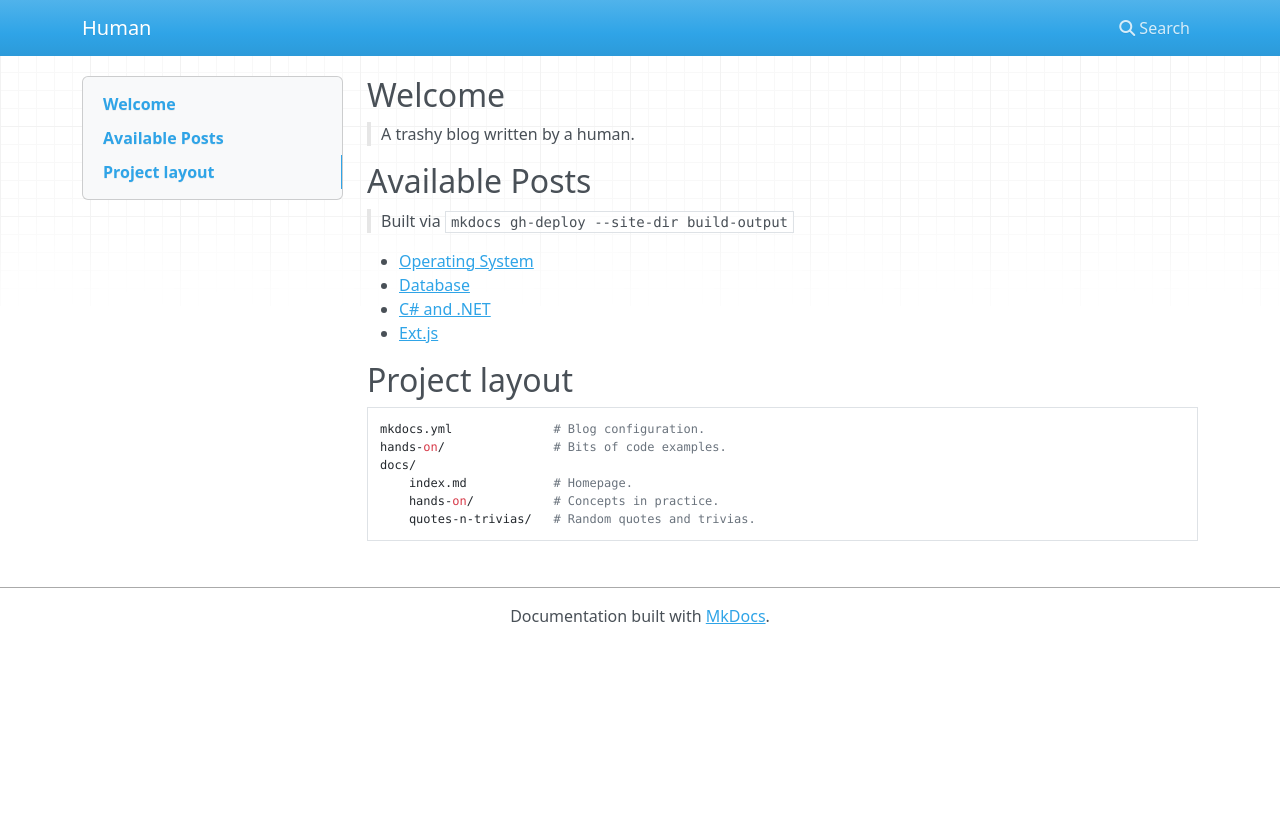
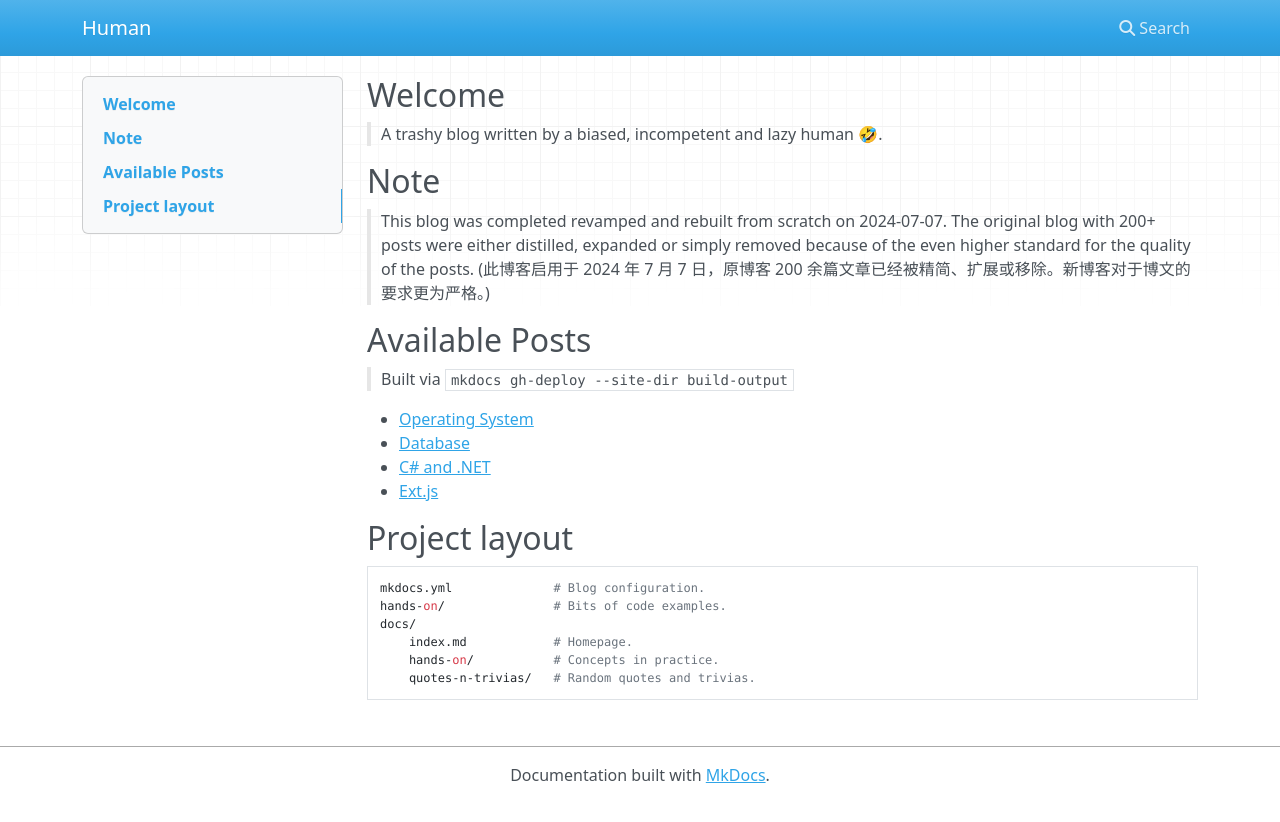
Before and after one commit to codingEzio/codingEzio.github.io, an MkDocs documentation site: the page built from docs/index.md, in a window 1280 px wide. Shown: the top 822 px of the page. Built offline with MkDocs 1.6.1, drawn with Linux system fonts in a browser that asks for light colours; nearby versions of some CDN libraries.

Commit message:
feat: Context for the origin and focus of the blog

```diff
--- a/docs/index.md
+++ b/docs/index.md
@@ -1,6 +1,10 @@
 ## Welcome
 
-> A trashy blog written by a human.
+> A trashy blog written by a biased, incompetent and lazy human 🤣.
+
+## Note
+
+> This blog was completed revamped and rebuilt from scratch on 2024-07-07. The original blog with 200+ posts were either distilled, expanded or simply removed because of the even higher standard for the quality of the posts. (此博客启用于 2024 年 7 月 7 日，原博客 200 余篇文章已经被精简、扩展或移除。新博客对于博文的要求更为严格。)
 
 ## Available Posts
 
```
